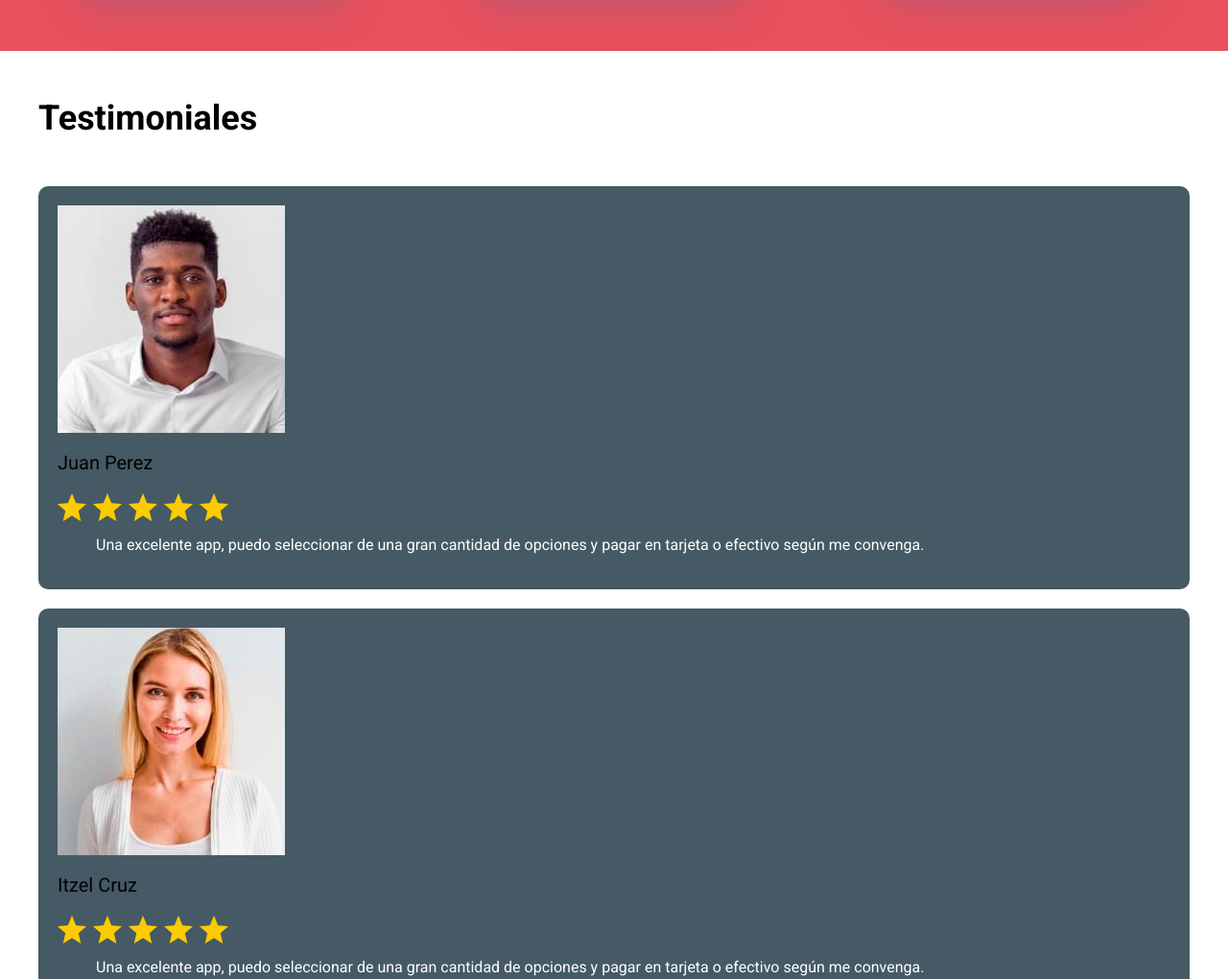
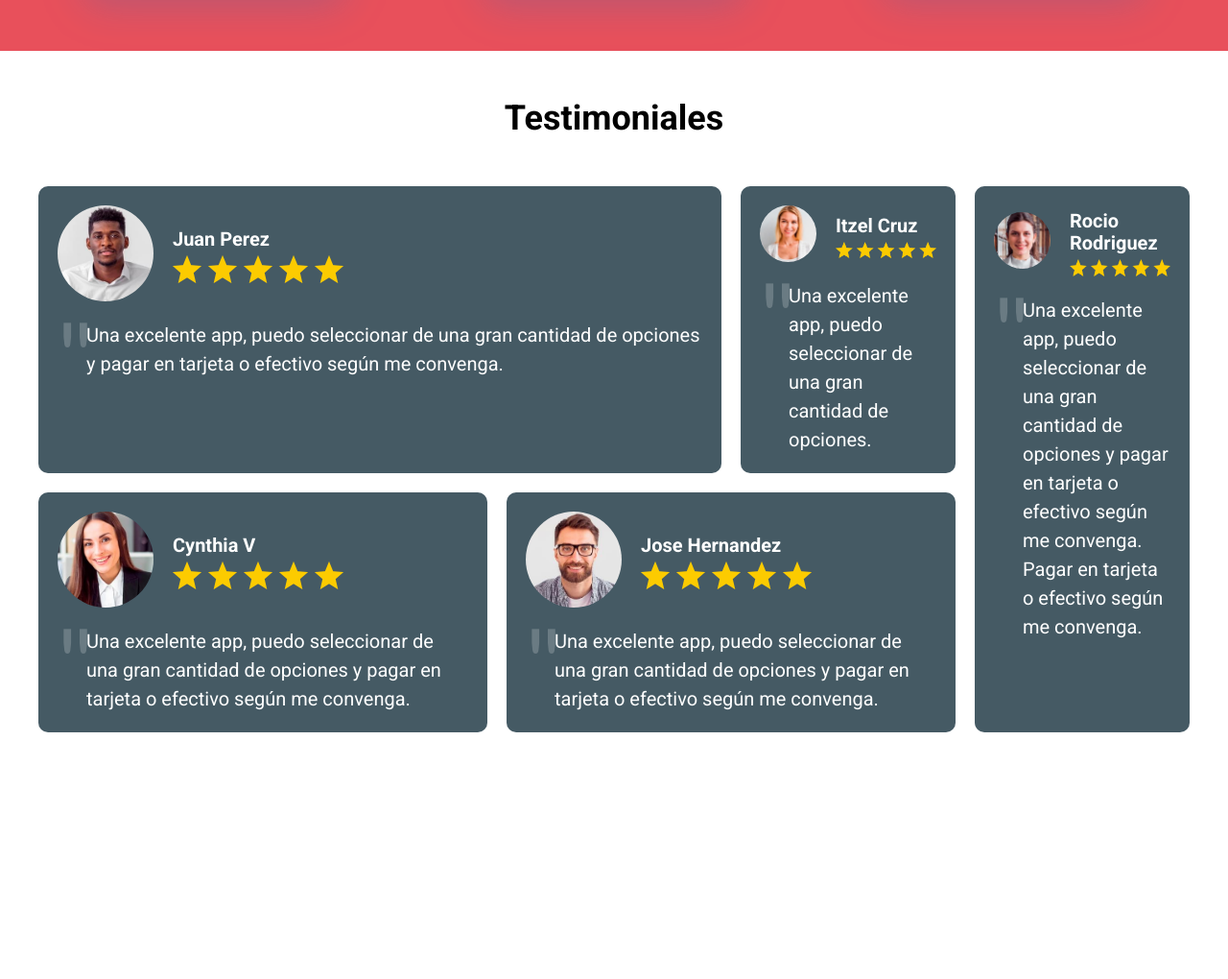
Before and after one commit to Nburgos13/Delivery_SASS, a website: page index.html in a window 1280 px wide. Shown: the part 1712-2732 px from the top of the page at 96% size. After the commit the page ends 2525 px from the top, so only its background shows below. Drawn offline with Linux system fonts and the light colour scheme.

Commit message:
Testimoniales completo

```diff
--- a/index.html
+++ b/index.html
@@ -148,7 +148,7 @@
 
           <blockquote class="testimonial__texto">
             Una excelente app, puedo seleccionar de una gran cantidad de
-            opciones y pagar en tarjeta o efectivo según me convenga.
+            opciones.
           </blockquote>
         </div>
         <!--Finaliza el testimonial -->
@@ -170,7 +170,8 @@
 
           <blockquote class="testimonial__texto">
             Una excelente app, puedo seleccionar de una gran cantidad de
-            opciones y pagar en tarjeta o efectivo según me convenga.
+            opciones y pagar en tarjeta o efectivo según me convenga. Pagar en
+            tarjeta o efectivo según me convenga.
           </blockquote>
         </div>
         <!--Finaliza el testimonial -->
--- a/src/scss/testimoniales/_testimonial.scss
+++ b/src/scss/testimoniales/_testimonial.scss
@@ -11,4 +11,62 @@
   &:last-of-type {
     margin-bottom: 0;
   }
+
+  @include m.tablet {
+    margin-bottom: 0;
+
+    &:nth-child(1) {
+      grid-column: 1 / 4;
+    }
+
+    &:nth-child(3) {
+      grid-column: 5 / 6;
+      grid-row: 1 / 3;
+    }
+
+    &:nth-child(4) {
+      grid-column: 1 / 3;
+    }
+
+    &:nth-child(5) {
+      grid-column: 3 / 5;
+    }
+  }
+
+  &__header {
+    display: flex;
+    gap: 2rem;
+    align-items: center;
+  }
+
+  &__imagen {
+    flex-basis: 10rem;
+    border-radius: 50%;
+    overflow: hidden;
+  }
+
+  &__autor {
+    color: v.$blanco;
+    font-weight: bold;
+    margin: 0.5rem 0;
+  }
+
+  &__texto {
+    font-size: 2rem;
+    line-height: 1.5;
+    margin: 2rem 0 0 0;
+    padding-left: 3rem;
+    position: relative;
+
+    &::before {
+      content: ' " ';
+      font-size: 10rem;
+      position: absolute;
+      left: 0;
+      top: -4rem;
+      opacity: 0.2;
+      font-family: "Trebuchet MS", "Lucida Sans Unicode", "Lucida Grande",
+        "Lucida Sans", Arial, sans-serif;
+    }
+  }
 }
--- a/src/scss/testimoniales/_testimoniales.scss
+++ b/src/scss/testimoniales/_testimoniales.scss
@@ -3,4 +3,14 @@
 
 .testimoniales {
   padding: v.$separacion 0;
+
+  &__heading {
+    text-align: center;
+  }
+
+  &__grid {
+    @include m.tablet {
+      @include m.grid(5, 2rem);
+    }
+  }
 }
```
Also changed, not shown: build/css/app.css, 1 other file.
